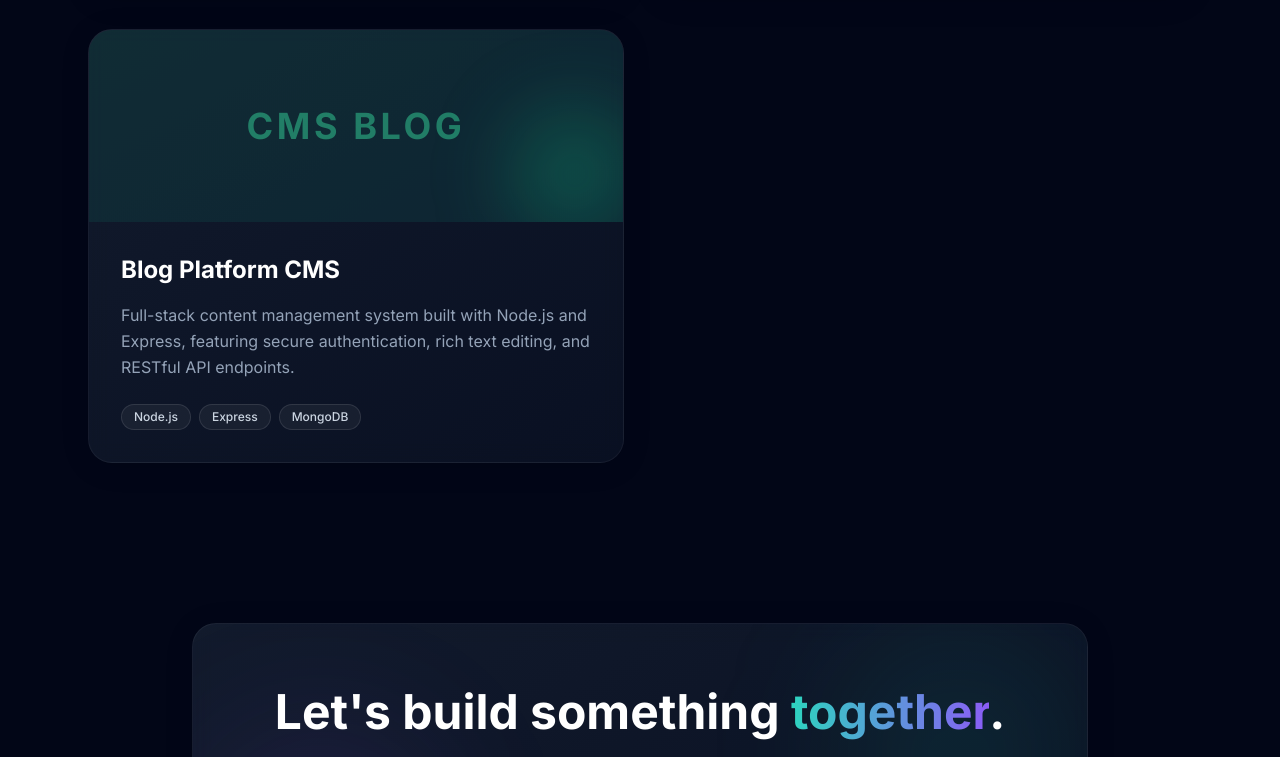
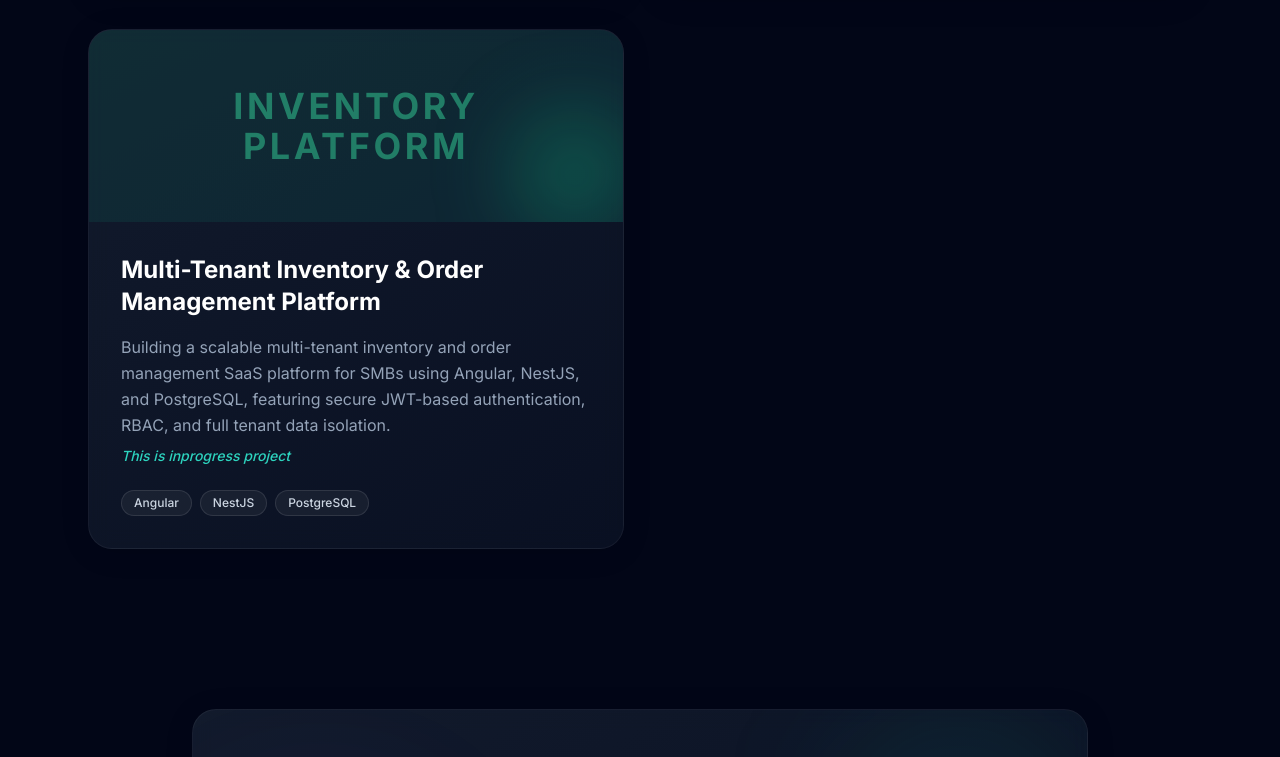
Before and after one commit to manojks6/manojks6.github.io, a website: page index.html in a window 1280 px wide. Shown: the part 1813-2570 px from the top of the page. Drawn offline with Linux system fonts and the light colour scheme.

Commit message:
Updated "Inventory & Order Management platform" project.

```diff
--- a/index.html
+++ b/index.html
@@ -320,32 +320,25 @@
               class="absolute -right-4 -bottom-4 w-32 h-32 bg-emerald-500/30 rounded-full blur-2xl group-hover:bg-emerald-500/50 transition-colors">
             </div>
             <div
-              class="absolute left-1/2 top-1/2 -translate-x-1/2 -translate-y-1/2 text-emerald-400/50 font-bold text-4xl tracking-widest group-hover:scale-110 transition-transform duration-500">
-              CMS BLOG</div>
+              class="absolute left-1/2 top-1/2 -translate-x-1/2 -translate-y-1/2 text-emerald-400/50 font-bold text-4xl tracking-widest group-hover:scale-110 transition-transform duration-500 text-center px-6">
+              INVENTORY PLATFORM</div>
           </div>
           <div class="p-8">
             <div class="flex justify-between items-start mb-4">
-              <h3 class="text-2xl font-bold text-white group-hover:text-brand-400 transition-colors">Blog Platform CMS
+              <h3 class="text-2xl font-bold text-white group-hover:text-brand-400 transition-colors">Multi-Tenant Inventory & Order Management Platform
               </h3>
-              <!-- <div
-                class="p-2 rounded-full bg-white/5 text-white group-hover:bg-brand-500 group-hover:text-slate-900 transition-colors">
-                <svg class="w-5 h-5 -rotate-45" fill="none" stroke="currentColor" viewBox="0 0 24 24">
-                  <path stroke-linecap="round" stroke-linejoin="round" stroke-width="2" d="M14 5l7 7m0 0l-7 7m7-7H3">
-                  </path>
-                </svg>
-              </div> -->
             </div>
             <p class="text-slate-400 mb-6 leading-relaxed">
-              Full-stack content management system built with Node.js and Express, featuring secure authentication, rich
-              text editing, and RESTful API endpoints.
+              Building a scalable multi-tenant inventory and order management SaaS platform for SMBs using Angular, NestJS, and PostgreSQL, featuring secure JWT-based authentication, RBAC, and full tenant data isolation.
+              <span class="block mt-2 text-brand-400 text-sm font-medium italic">This is inprogress project</span>
             </p>
             <div class="flex flex-wrap gap-2">
               <span
-                class="px-3 py-1 rounded-full text-xs font-medium bg-white/5 text-slate-300 border border-white/10">Node.js</span>
+                class="px-3 py-1 rounded-full text-xs font-medium bg-white/5 text-slate-300 border border-white/10">Angular</span>
               <span
-                class="px-3 py-1 rounded-full text-xs font-medium bg-white/5 text-slate-300 border border-white/10">Express</span>
+                class="px-3 py-1 rounded-full text-xs font-medium bg-white/5 text-slate-300 border border-white/10">NestJS</span>
               <span
-                class="px-3 py-1 rounded-full text-xs font-medium bg-white/5 text-slate-300 border border-white/10">MongoDB</span>
+                class="px-3 py-1 rounded-full text-xs font-medium bg-white/5 text-slate-300 border border-white/10">PostgreSQL</span>
             </div>
           </div>
         </div>
```
Also changed, not shown: style.css.
